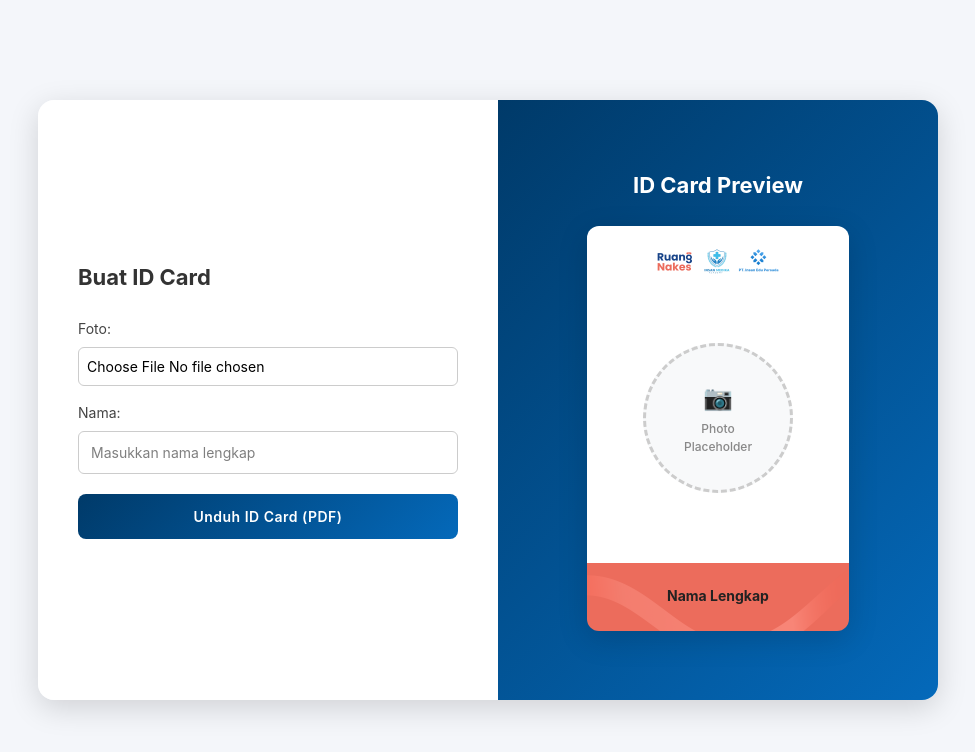
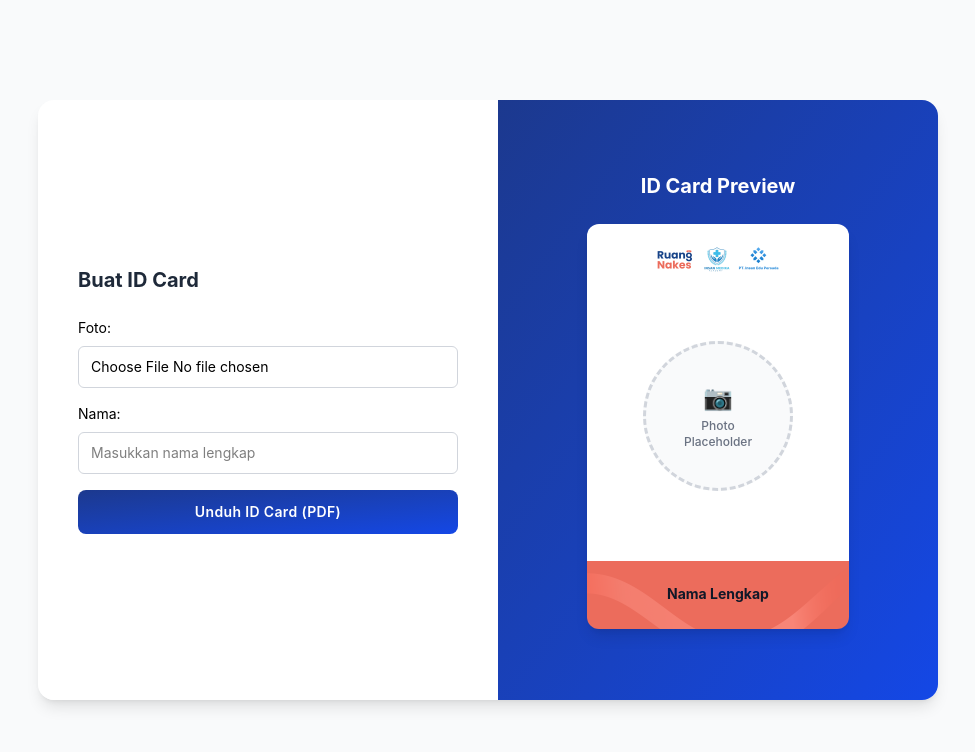
Before and after one commit to reivnick/id_card, a React (Vite) app: page / in a window 1280 px wide. Shown: the top 752 px of the page, without its empty margins (152-1127 px from the left). Built offline with nearby package versions, Linux system fonts and the light colour scheme; what @react-pdf/renderer would draw is missing.

Commit message:
Update App.tsx

```diff
--- a/src/App.tsx
+++ b/src/App.tsx
@@ -55,179 +55,56 @@ export default function App() {
     };
 
     return (
-        <div
-            style={{
-                display: 'flex',
-                justifyContent: 'center',
-                alignItems: 'center',
-                minHeight: '100vh',
-                background: '#f4f6fa',
-                fontFamily: 'Inter, sans-serif',
-                padding: '20px',
-            }}
-        >
-            <div
-                style={{
-                    display: 'flex',
-                    flexDirection: isMobile ? 'column' : 'row',
-                    width: '100%',
-                    maxWidth: '900px',
-                    minHeight: isMobile ? 'auto' : '600px',
-                    borderRadius: '16px',
-                    overflow: 'hidden',
-                    boxShadow: '0 8px 30px rgba(0,0,0,0.15)',
-                }}
-            >
+        <div className="flex justify-center items-center min-h-screen bg-gray-50 font-['Inter',sans-serif] p-5">
+            <div className={`flex ${isMobile ? 'flex-col' : 'flex-row'} w-full max-w-[900px] ${isMobile ? 'min-h-auto' : 'min-h-[600px]'} rounded-2xl overflow-hidden shadow-lg`}>
                 {/* LEFT SIDE - FORM INPUT */}
-                <div
-                    style={{
-                        flex: 1,
-                        background: '#ffffff',
-                        padding: isMobile ? '20px' : '40px',
-                        display: 'flex',
-                        flexDirection: 'column',
-                        justifyContent: 'center',
-                        minHeight: isMobile ? 'auto' : '300px',
-                    }}
-                >
-                    <h2
-                        style={{
-                            color: '#333',
-                            fontWeight: 700,
-                            fontSize: '22px',
-                            marginBottom: '24px',
-                        }}
-                    >
+                <div className={`flex-1 bg-white ${isMobile ? 'p-5' : 'p-10'} flex flex-col justify-center ${isMobile ? 'min-h-auto' : 'min-h-[300px]'}`}>
+                    <h2 className="text-gray-800 font-bold text-xl mb-6">
                         Buat ID Card
                     </h2>
 
-                    <label style={{ fontSize: 14, color: '#444', marginBottom: 8 }}>Foto:</label>
+                    <label className="text-sm text-black mb-2">Foto:</label>
                     <input
                         type='file'
                         accept='image/*'
                         onChange={handlePhotoChange}
-                        style={{
-                            marginBottom: 16,
-                            padding: isMobile ? 12 : 8,
-                            borderRadius: 6,
-                            border: '1px solid #ccc',
-                            fontSize: isMobile ? '16px' : '14px',
-                            minHeight: isMobile ? '44px' : 'auto',
-                        }}
+                        className={`rounded-md border border-gray-300 mb-4 ${isMobile ? 'text-base min-h-11 px-4 py-3.5' : 'text-sm px-3 py-2.5'}`}
                     />
 
-                    <label style={{ fontSize: 14, color: '#444', marginBottom: 8 }}>Nama:</label>
+                    <label className="text-sm text-black mb-2">Nama:</label>
                     <input
                         value={name}
                         onChange={(e) => setName(e.target.value)}
                         placeholder='Masukkan nama lengkap'
-                        style={{
-                            padding: isMobile ? '14px 16px' : '10px 12px',
-                            borderRadius: 6,
-                            border: '1px solid #ccc',
-                            marginBottom: 20,
-                            fontSize: isMobile ? '16px' : '14px',
-                            minHeight: isMobile ? '44px' : 'auto',
-                        }}
+                        className={`rounded-md border border-gray-300 mb-4 ${isMobile ? 'text-base min-h-11 px-4 py-3.5' : 'text-sm px-3 py-2.5'}`}
                     />
 
                     <button
                         onClick={handleDownloadPdf}
-                        style={{
-                            background: 'linear-gradient(135deg, #003A69, #0469BA)',
-                            color: '#fff',
-                            border: 'none',
-                            padding: isMobile ? '16px 24px' : '12px 20px',
-                            borderRadius: '8px',
-                            cursor: 'pointer',
-                            fontWeight: 600,
-                            letterSpacing: 0.5,
-                            fontSize: isMobile ? '16px' : '14px',
-                            minHeight: isMobile ? '48px' : 'auto',
-                            width: '100%',
-                        }}
+                        className={`bg-gradient-to-br from-blue-900 to-blue-700 text-white border-none ${isMobile ? 'py-4 px-6' : 'py-3 px-5'} rounded-lg cursor-pointer font-semibold tracking-wide ${isMobile ? 'text-base' : 'text-sm'} ${isMobile ? 'min-h-12' : ''} w-full`}
                     >
                         Unduh ID Card (PDF)
                     </button>
                 </div>
 
                 {/* RIGHT SIDE - LIVE PREVIEW */}
-                <div
-                    style={{
-                        flex: 1,
-                        background: 'linear-gradient(135deg, #003A69, #0469BA)',
-                        color: '#fff',
-                        display: 'flex',
-                        flexDirection: 'column',
-                        justifyContent: 'center',
-                        alignItems: 'center',
-                        padding: isMobile ? '20px' : '30px',
-                        minHeight: isMobile ? '400px' : '300px',
-                    }}
-                >
-                    <h2
-                        style={{
-                            color: '#fff',
-                            fontWeight: 700,
-                            fontSize: '22px',
-                            marginBottom: '24px',
-                        }}
-                    >
+                <div className={`flex-1 bg-gradient-to-br from-blue-900 to-blue-700 text-white flex flex-col justify-center items-center ${isMobile ? 'p-5' : 'p-7.5'} ${isMobile ? 'min-h-[400px]' : 'min-h-[300px]'}`}>
+                    <h2 className="text-white font-bold text-xl mb-6">
                         ID Card Preview
                     </h2>
 
                     <div
-                        style={{
-                            width: isMobile ? '100%' : 262,
-                            maxWidth: isMobile ? 300 : 262,
-                            height: isMobile ? 'auto' : 405,
-                            aspectRatio: isMobile ? '3/4' : 'auto',
-                            position: 'relative',
-                            backgroundImage: "url('/idcard_template.png')",
-                            backgroundSize: 'cover',
-                            backgroundPosition: 'center',
-                            boxShadow: '0 8px 30px rgba(0,0,0,0.15)',
-                            borderRadius: 12,
-                        }}
+                        className={`${isMobile ? 'w-full' : 'w-[262px]'} ${isMobile ? 'max-w-[300px]' : 'max-w-[262px]'} ${isMobile ? 'h-auto' : 'h-[405px]'} ${isMobile ? 'aspect-[3/4]' : ''} relative bg-cover bg-center shadow-lg rounded-xl`}
+                        style={{ backgroundImage: "url('/idcard_template.png')" }}
                     >
                         {photoDataUrl ? (
                             <img
                                 src={photoDataUrl}
                                 alt='preview'
-                                style={{
-                                    position: 'absolute',
-                                    top: '40%',
-                                    left: '50%',
-                                    transform: 'translate(-50%, -30%)',
-                                    width: 150,
-                                    height: 150,
-                                    borderRadius: '55%',
-                                    objectFit: 'cover',
-                                    border: '3px solid #fff',
-                                    boxShadow: '0 4px 15px rgba(0,0,0,0.2)',
-                                }}
+                                className="absolute top-[40%] left-1/2 -translate-x-1/2 -translate-y-[30%] w-[150px] h-[150px] rounded-full object-cover border-3 border-white shadow-lg"
                             />
                         ) : (
-                            <div
-                                style={{
-                                    position: 'absolute',
-                                    top: '40%',
-                                    left: '50%',
-                                    transform: 'translate(-50%, -30%)',
-                                    width: 150,
-                                    height: 150,
-                                    borderRadius: '55%',
-                                    border: '3px dashed #ccc',
-                                    backgroundColor: '#f8f9fa',
-                                    display: 'flex',
-                                    alignItems: 'center',
-                                    justifyContent: 'center',
-                                    color: '#888',
-                                    fontSize: '12px',
-                                    fontWeight: 500,
-                                    textAlign: 'center',
-                                }}
-                            >
+                            <div className="absolute top-[40%] left-1/2 -translate-x-1/2 -translate-y-[30%] w-[150px] h-[150px] rounded-full border-3 border-dashed border-gray-300 bg-gray-50 flex items-center justify-center text-gray-500 text-xs font-medium text-center">
                                 <div>
                                     <div style={{ fontSize: '24px', marginBottom: '4px' }}>📷</div>
                                     <div>Photo</div>
@@ -236,18 +113,7 @@ export default function App() {
                             </div>
                         )}
 
-                        <div
-                            style={{
-                                position: 'absolute',
-                                bottom: 25,
-                                left: 0,
-                                width: '100%',
-                                textAlign: 'center',
-                                fontSize: 14,
-                                fontWeight: 700,
-                                color: '#222',
-                            }}
-                        >
+                        <div className="absolute bottom-[25px] left-0 w-full text-center text-sm font-bold text-gray-900">
                             {name || 'Nama Lengkap'}
                         </div>
                     </div>
```
